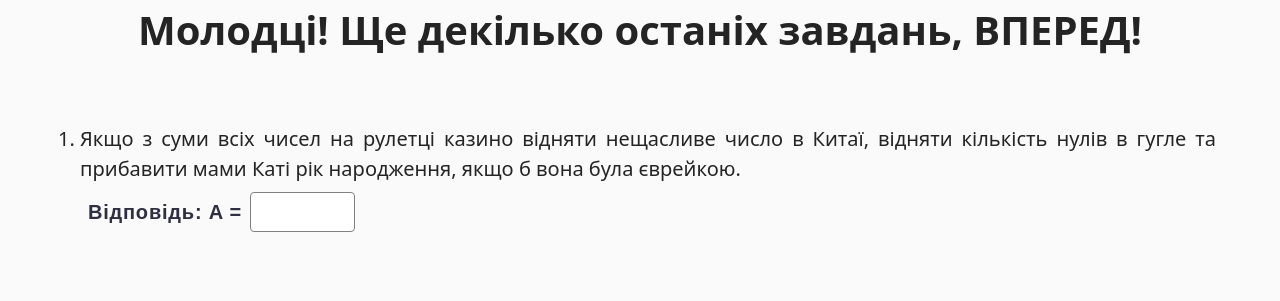
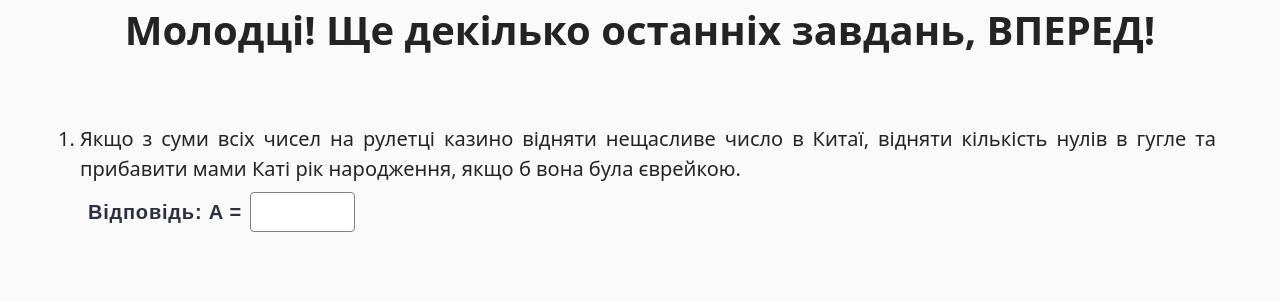
Before and after one commit to dvk2017/NY-galary, a website built with Vite: page src/2-brainstorm.html in a window 1280 px wide. Shown: the top 301 px of the page. Built offline with nearby package versions, Linux system fonts and the light colour scheme.

Commit message:
misprint corr

```diff
--- a/src/2-brainstorm.html
+++ b/src/2-brainstorm.html
@@ -16,7 +16,7 @@
   <body>
     <main>
       <div class="container">
-        <h1>Молодці! Ще декілько останіх завдань, ВПЕРЕД!</h1>
+        <h1>Молодці! Ще декілько останніх завдань, ВПЕРЕД!</h1>
         <form class="feedback-form" autocomplete="off">
           <ol>
             <li>
```
